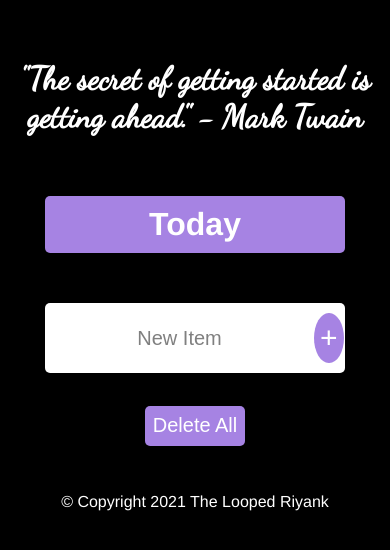
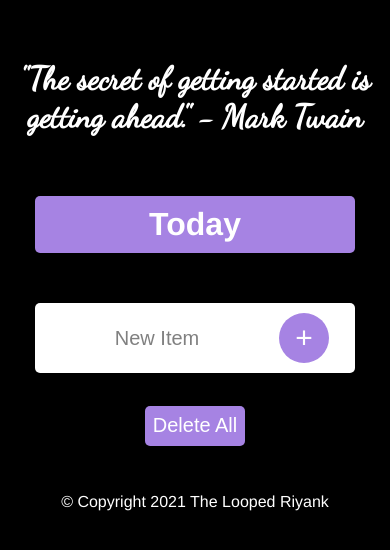
Before and after one commit to Looped-Riyank/Todo-List, a Node server app: page / in a window 390 px wide. Shown: the top 550 px of the page. Run offline with Node 20, Linux system fonts and the light colour scheme; data that the repository does not hold is empty; some libraries are stand-ins or nearby versions.

Commit message:
Make mobile responsive changes

```diff
--- a/public/custom.css
+++ b/public/custom.css
@@ -172,13 +172,25 @@ footer {
     }
 
     .box{
-      max-width: 300px;
+      max-width: 320px;
     }
 
     input[type="text"] {
-      width: 296px;
+      width: 240px;
+    }
+
+    .minbtn{
+      margin-right: 12px;
+    }
+
+    p{
+      width: 150px;
     }
 
 
 
+
+
+
+
   }
```
